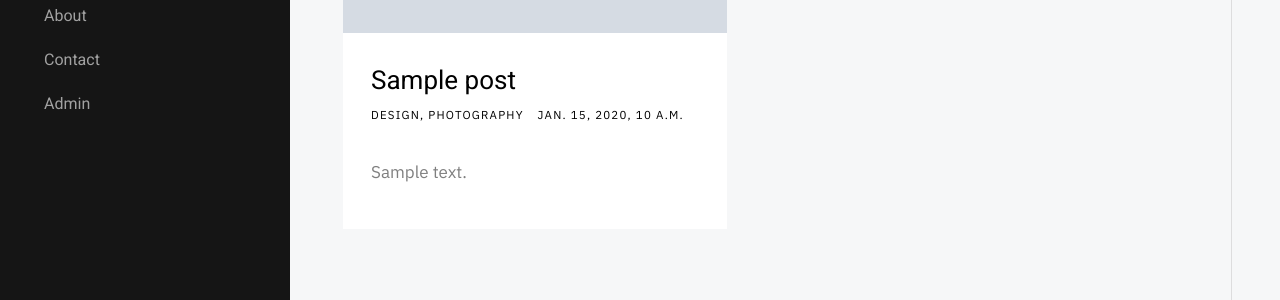
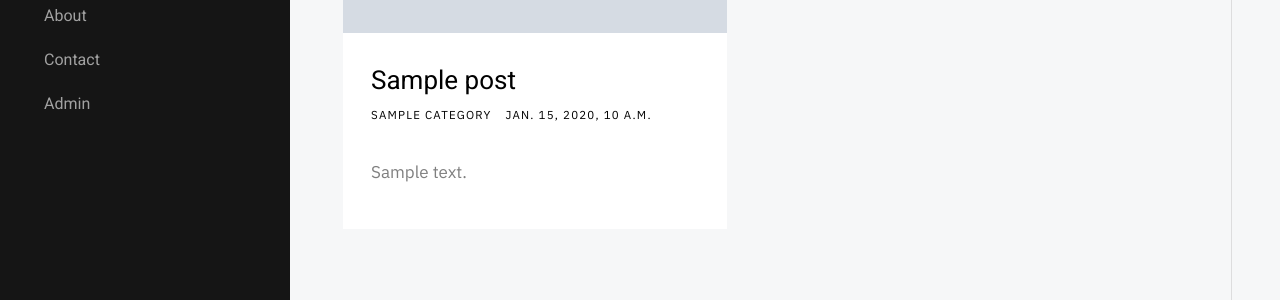
Before and after one commit to kryptxnite/Verum, a Django app: page / in a window 1280 px wide. Shown: the part 319-619 px from the top of the page. Run offline with Django 5.2, Linux system fonts and the light colour scheme; tables that the repository leaves empty hold one stand-in row (values such as "Sample post"); grey boxes marked "Sample" are stand-in pictures.

Commit message:
Post list category

```diff
--- a/blog/templates/blog/post/list.html
+++ b/blog/templates/blog/post/list.html
@@ -30,8 +30,7 @@
                         <h2 class="entry__title"><a href="{{ post.get_absolute_url}}">{{ post.title }}</a></h2>
                         <div class="entry__meta">
                             <span class="entry__meta-cat">
-                                <a href="category.html">Design</a>
-                                <a href="category.html">Photography</a>
+                                <a href="category.html">{{ post.category }}</a>
                             </span>
                             <span class="entry__meta-date">
                                 <a href="{{ post.get_absolute_url}}">{{ post.publish }}</a>
```
